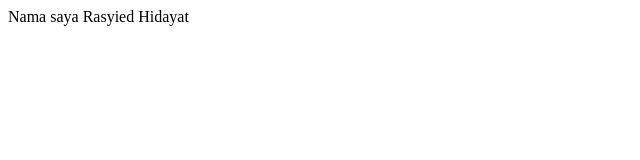
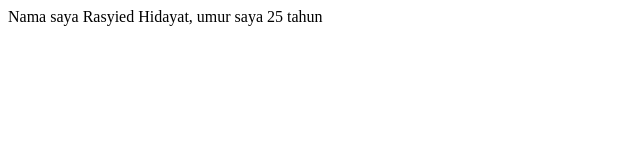
Before and after one commit to rasyied24/new-project-laravel-vue.js, a plain HTML site: page index.html in a window 1280 px wide. Shown: the whole page, without its empty margins (0-640 px from the left). Drawn offline with Linux system fonts and the light colour scheme.

Commit message:
add umur

```diff
--- a/index.html
+++ b/index.html
@@ -7,6 +7,6 @@
     <title>Halo</title>
   </head>
   <body>
-    Nama saya Rasyied Hidayat
+    Nama saya Rasyied Hidayat, umur saya 25 tahun
   </body>
 </html>
```
